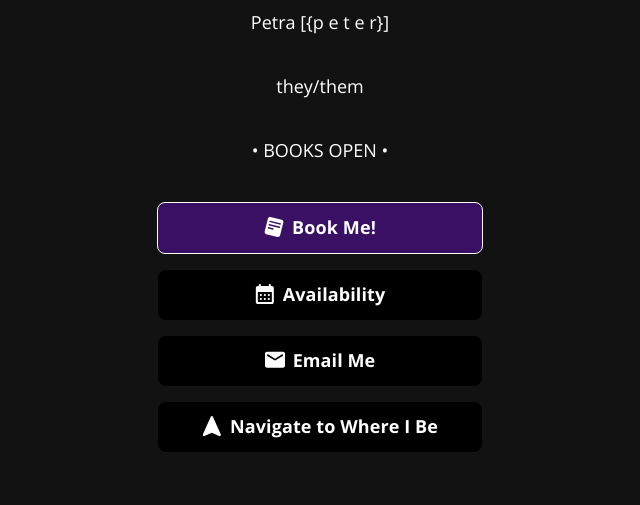
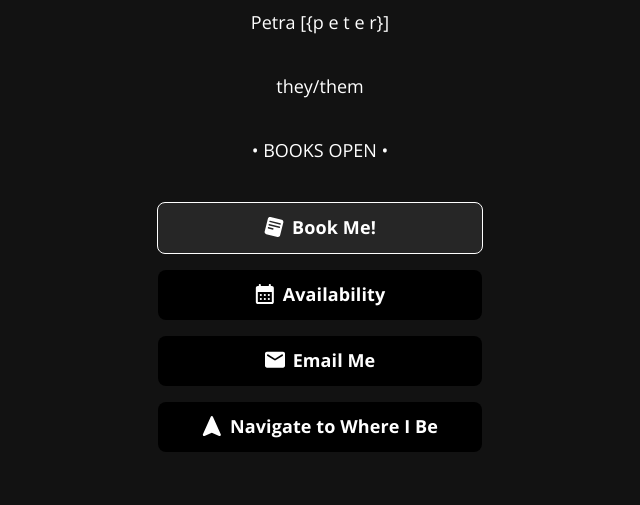
Before and after one commit to GodSpoon/littlelink, a plain HTML site: page index.html in a window 1280 px wide. Shown: the part 295-800 px from the top of the page, without its empty margins (320-960 px from the left). Drawn offline with Linux system fonts and the light colour scheme.

Commit message:
Update brands.css

```diff
--- a/css/brands.css
+++ b/css/brands.css
@@ -685,7 +685,7 @@ button:hover,
 /* Read.cv */
 .button.button-read-cv {
   color: #FFFFFF;
-  background-color: #3a1064;
+  background-color: #262626;
   border: 1px solid #FFFFFF;
 }
 .button.button-read-cv:hover,
```
